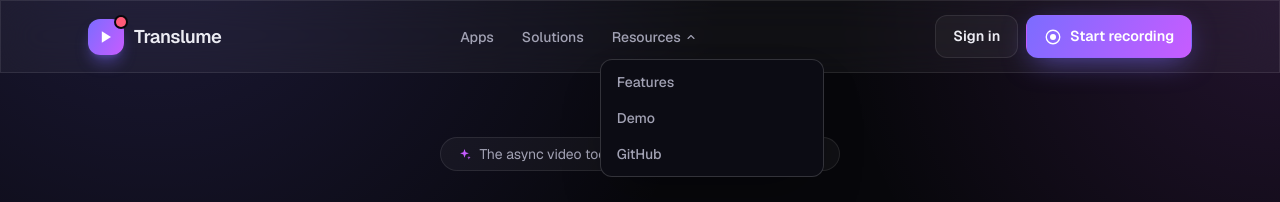
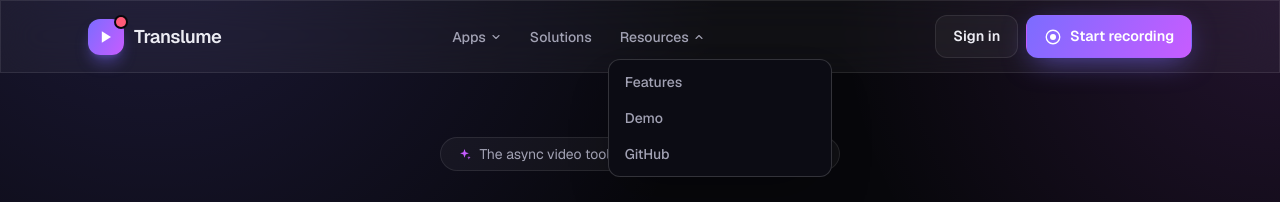
Before and after one commit to mahadeking/translume, a Next.js app: page / in a window 1280 px wide. Both pictures are taken after a click on the button "Resources". Shown: the top 202 px of the page. Built offline with nearby package versions, Linux system fonts and the light colour scheme.

Commit message:
Header: Apps menu lists our apps (Translume + Cadence) on desktop dropdown and mobile
Co-Authored-By: Claude Opus 4.8 <noreply@anthropic.com>

```diff
--- a/src/components/LandingMobileMenu.tsx
+++ b/src/components/LandingMobileMenu.tsx
@@ -44,8 +44,21 @@ export function LandingMobileMenu() {
               </button>
             </div>
 
-            <Link href="/record" onClick={close} className={linkCls}>Apps</Link>
-            <Link href="/#features" onClick={close} className={linkCls}>Solutions</Link>
+            <div className="px-3 pb-1 text-[11px] font-semibold uppercase tracking-wide text-[var(--text-faint)]">
+              Apps
+            </div>
+            <Link href="/record" onClick={close} className={linkCls}>Translume</Link>
+            <a
+              href="https://cadence-ovxh.vercel.app/"
+              target="_blank"
+              rel="noreferrer"
+              onClick={close}
+              className={linkCls}
+            >
+              Cadence
+            </a>
+
+            <Link href="/#features" onClick={close} className={`${linkCls} mt-1`}>Solutions</Link>
 
             <div className="mt-2 px-3 pb-1 text-[11px] font-semibold uppercase tracking-wide text-[var(--text-faint)]">
               Resources
--- a/src/components/LandingNav.tsx
+++ b/src/components/LandingNav.tsx
@@ -3,15 +3,18 @@
 import { useEffect, useRef, useState } from "react";
 import Link from "next/link";
 
-type Item = { label: string; href: string; external?: boolean };
+type Item = { label: string; href: string; desc?: string; external?: boolean };
 
-// Plain links (no dropdown)
-const LINKS: Item[] = [
-  { label: "Apps", href: "/record" },
-  { label: "Solutions", href: "/#features" },
+const APPS: Item[] = [
+  { label: "Translume", href: "/record", desc: "Screen & camera recorder" },
+  {
+    label: "Cadence",
+    href: "https://cadence-ovxh.vercel.app/",
+    desc: "Scheduling & booking",
+    external: true,
+  },
 ];
 
-// The one dropdown menu
 const RESOURCES: Item[] = [
   { label: "Features", href: "/#features" },
   { label: "Demo", href: "/#demo" },
@@ -19,35 +22,25 @@ const RESOURCES: Item[] = [
 ];
 
 export function LandingNav() {
-  const [open, setOpen] = useState(false);
+  const [open, setOpen] = useState<string | null>(null);
   const ref = useRef<HTMLDivElement>(null);
 
   useEffect(() => {
     function onDoc(e: MouseEvent) {
-      if (ref.current && !ref.current.contains(e.target as Node)) setOpen(false);
+      if (ref.current && !ref.current.contains(e.target as Node)) setOpen(null);
     }
     document.addEventListener("mousedown", onDoc);
     return () => document.removeEventListener("mousedown", onDoc);
   }, []);
 
-  return (
-    <nav className="hidden items-center gap-1 text-sm font-medium md:flex">
-      {LINKS.map((l) => (
-        <Link
-          key={l.label}
-          href={l.href}
-          className="rounded-lg px-3 py-2 text-[var(--text-dim)] transition hover:text-[var(--text)]"
-        >
-          {l.label}
-        </Link>
-      ))}
-
-      <div ref={ref} className="relative">
+  function Dropdown({ name, items, width }: { name: string; items: Item[]; width: string }) {
+    return (
+      <div className="relative">
         <button
-          onClick={() => setOpen((v) => !v)}
+          onClick={() => setOpen(open === name ? null : name)}
           className="flex items-center gap-1 rounded-lg px-3 py-2 text-[var(--text-dim)] transition hover:text-[var(--text)]"
         >
-          Resources
+          {name}
           <svg
             width="12"
             height="12"
@@ -57,40 +50,59 @@ export function LandingNav() {
             strokeWidth="2.2"
             strokeLinecap="round"
             strokeLinejoin="round"
-            className={`transition ${open ? "rotate-180" : ""}`}
+            className={`transition ${open === name ? "rotate-180" : ""}`}
           >
             <path d="m6 9 6 6 6-6" />
           </svg>
         </button>
-
-        {open && (
-          <div className="absolute left-0 top-full mt-1 w-56 overflow-hidden rounded-xl border border-[var(--border-strong)] bg-[var(--bg-soft)] p-1 shadow-2xl">
-            {RESOURCES.map((it) =>
-              it.external ? (
+        {open === name && (
+          <div
+            className={`absolute left-0 top-full mt-1 ${width} overflow-hidden rounded-xl border border-[var(--border-strong)] bg-[var(--bg-soft)] p-1 shadow-2xl`}
+          >
+            {items.map((it) => {
+              const inner = it.desc ? (
+                <>
+                  <div className="font-medium text-[var(--text)]">{it.label}</div>
+                  <div className="text-xs text-[var(--text-faint)]">{it.desc}</div>
+                </>
+              ) : (
+                it.label
+              );
+              const cls =
+                "block rounded-lg px-3 py-2 text-[var(--text-dim)] transition hover:bg-[var(--panel-strong)] hover:text-[var(--text)]";
+              return it.external ? (
                 <a
                   key={it.label}
                   href={it.href}
                   target="_blank"
                   rel="noreferrer"
-                  onClick={() => setOpen(false)}
-                  className="block rounded-lg px-3 py-2 text-[var(--text-dim)] transition hover:bg-[var(--panel-strong)] hover:text-[var(--text)]"
+                  onClick={() => setOpen(null)}
+                  className={cls}
                 >
-                  {it.label}
+                  {inner}
                 </a>
               ) : (
-                <Link
-                  key={it.label}
-                  href={it.href}
-                  onClick={() => setOpen(false)}
-                  className="block rounded-lg px-3 py-2 text-[var(--text-dim)] transition hover:bg-[var(--panel-strong)] hover:text-[var(--text)]"
-                >
-                  {it.label}
+                <Link key={it.label} href={it.href} onClick={() => setOpen(null)} className={cls}>
+                  {inner}
                 </Link>
-              )
-            )}
+              );
+            })}
           </div>
         )}
       </div>
+    );
+  }
+
+  return (
+    <nav ref={ref} className="hidden items-center gap-1 text-sm font-medium md:flex">
+      <Dropdown name="Apps" items={APPS} width="w-60" />
+      <Link
+        href="/#features"
+        className="rounded-lg px-3 py-2 text-[var(--text-dim)] transition hover:text-[var(--text)]"
+      >
+        Solutions
+      </Link>
+      <Dropdown name="Resources" items={RESOURCES} width="w-56" />
     </nav>
   );
 }
```
